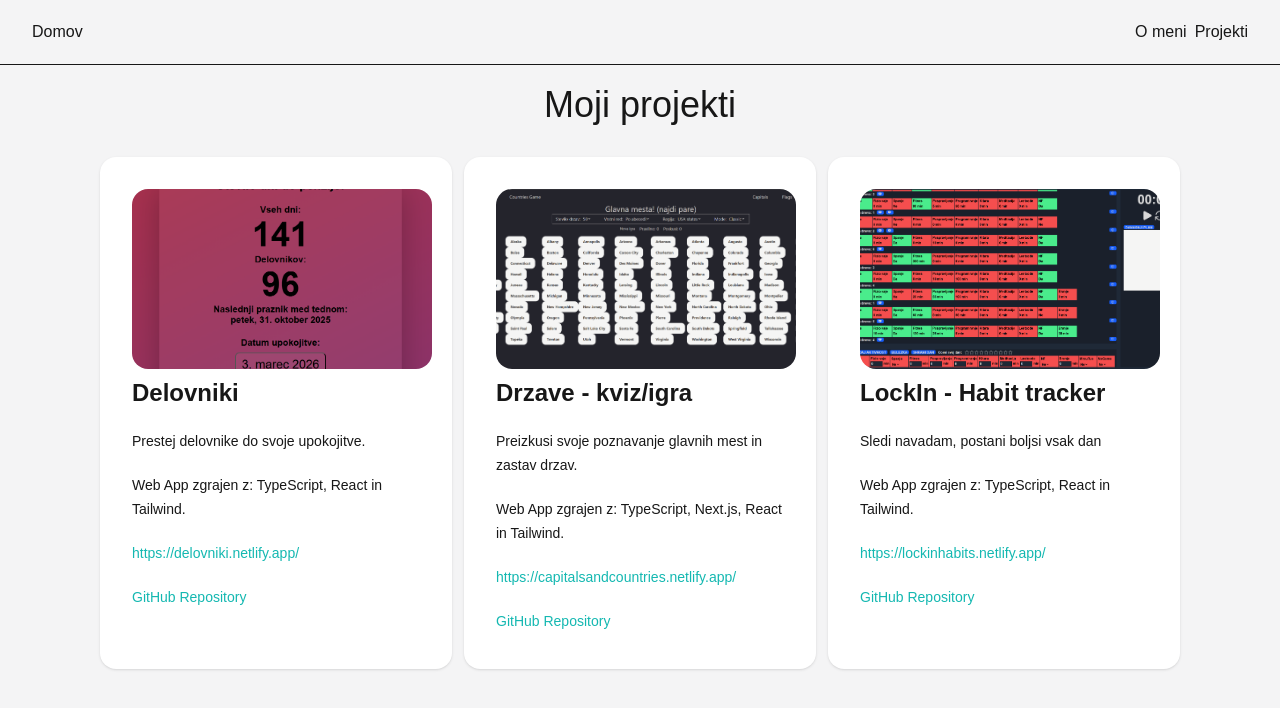
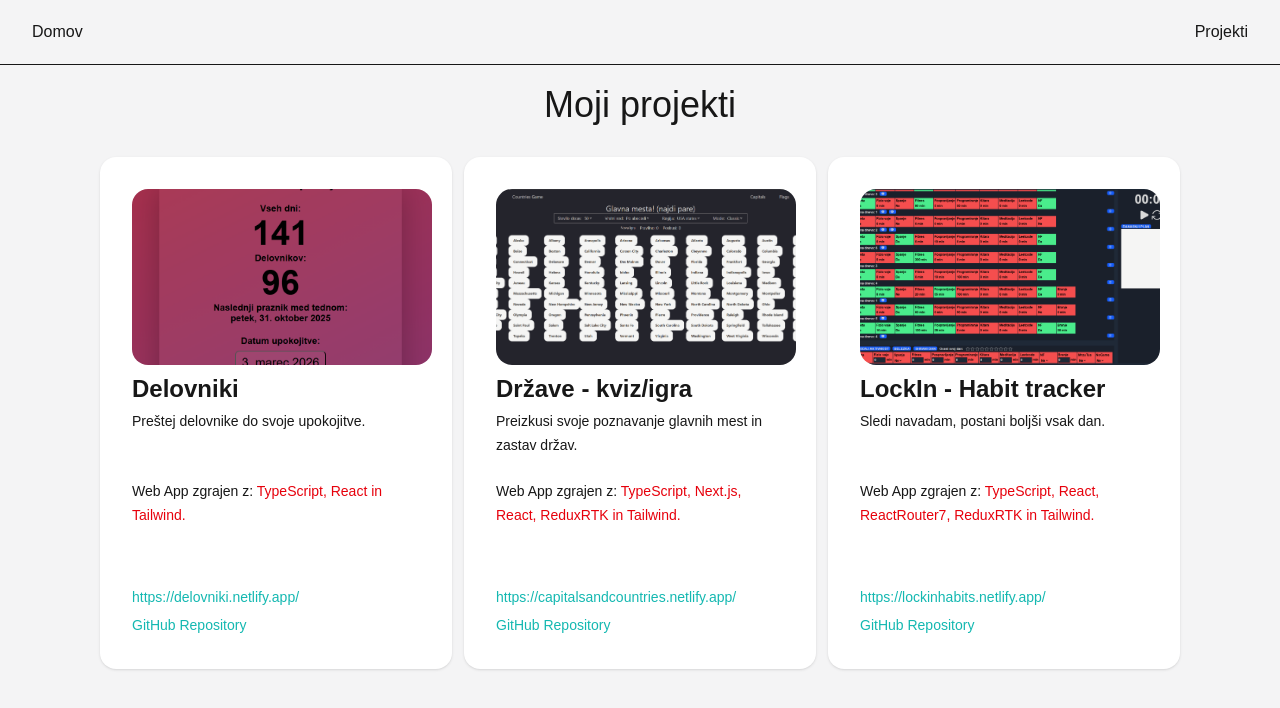
Before and after one commit to DomenGoli/portfolio, a Next.js app: page /projects in a window 1280 px wide. Shown: the top 708 px of the page. Built offline with nearby package versions, Linux system fonts and the light colour scheme.

Commit message:
CSS changes

```diff
--- a/app/_components/Header.tsx
+++ b/app/_components/Header.tsx
@@ -5,7 +5,7 @@ function Header() {
   return (
     <header className='border-b border-primary-900 px-8 py-5'>
       <div className='flex justify-between max-w-7xl mx-auto'>
-        <Link href="/">Domov</Link>
+        <Link className="hover:underline" href="/">Domov</Link>
         <Navigation />
       </div>
     </header>
--- a/app/_components/Navigation.tsx
+++ b/app/_components/Navigation.tsx
@@ -4,11 +4,11 @@ function Navigation() {
     return (
         <nav>
             <ul className="flex gap-2 justify-items-end">
+                {/* <li>
+                    <Link href="/about">O meni</Link>
+                </li> */}
                 <li>
-                    <Link href="/about">O meni</Link>
-                </li>
-                <li>
-                    <Link href="/projects">Projekti</Link>
+                    <Link className="hover:underline" href="/projects">Projekti</Link>
                 </li>
                 {/* <li>
                     <Link href="/technologies">Tehnologije</Link>
--- a/app/_components/ProjectCard.tsx
+++ b/app/_components/ProjectCard.tsx
@@ -14,11 +14,8 @@ function ProjectCard({ project }: { project: ProjectType }) {
     const { title, image, description, tech, url, repo } = project;
     return (
         <div className="flex flex-col shadow rounded-2xl w-[22rem] h-[32rem] bg-white p-8">
-            <div className="relative w-[300px] h-[180px]">
-                <Link
-                    href={url}
-                    target="new"
-                >
+            <div className="relative w-[300px] h-[300px]">
+                <Link href={url} target="new">
                     <Image
                         src={image}
                         className="object-cover rounded-2xl"
@@ -27,16 +24,26 @@ function ProjectCard({ project }: { project: ProjectType }) {
                     />
                 </Link>
             </div>
-            <div className="flex flex-col mt-2 gap-5 text-sm leading-6">
+            <div className="grid h-full grid-rows-[1fr_1fr_auto] mt-2 gap-5 text-sm leading-6">
+                <div className="flex flex-col gap-1">
                     <p className="text-2xl font-bold">{title}</p>
                     <p>{description}</p>
-                <p>{tech}</p>
-                <Link className="text-[#14b8b1]" href={url} target="_new">
+                </div>
+                <div>
+
+                    <p>
+                        <span>Web App zgrajen z: </span>
+                        <span className="text-red-600">{tech}</span>
+                    </p>
+                </div>
+                <div className="flex flex-col gap-1">
+                    <Link className="text-[#14b8b1] hover:underline" href={url} target="_new">
                         {url}
                     </Link>
-                <Link className="text-[#14b8b1]" href={repo} target="_new">
+                    <Link className="text-[#14b8b1] hover:underline" href={repo} target="_new">
                         GitHub Repository
                     </Link>
+                </div>
             </div>
         </div>
     );
--- a/app/_lib/projects.tsx
+++ b/app/_lib/projects.tsx
@@ -6,24 +6,24 @@ export const projects = [
     {
         title: "Delovniki",
         image: scoutImage,
-        description: "Prestej delovnike do svoje upokojitve.",
-        tech: "Web App zgrajen z: TypeScript, React in Tailwind.",
+        description: "Preštej delovnike do svoje upokojitve.",
+        tech: "TypeScript, React in Tailwind.",
         url: "https://delovniki.netlify.app/",
         repo: "https://github.com/DomenGoli/Delovniki/tree/41455f432fe26e9b7d3e6eda85f1e1ff302b17ed/src"
     },
     {
-        title: "Drzave - kviz/igra",
+        title: "Države - kviz/igra",
         image: capitalsImage,
-        description: "Preizkusi svoje poznavanje glavnih mest in zastav drzav.",
-        tech: "Web App zgrajen z: TypeScript, Next.js, React in Tailwind.",
+        description: "Preizkusi svoje poznavanje glavnih mest in zastav držav.",
+        tech: "TypeScript, Next.js, React, ReduxRTK in Tailwind.",
         url: "https://capitalsandcountries.netlify.app/",
         repo: "https://github.com/DomenGoli/capitals2.git"
     },
     {
         title: "LockIn - Habit tracker",
         image: lockinImage,
-        description: "Sledi navadam, postani boljsi vsak dan",
-        tech: "Web App zgrajen z: TypeScript, React in Tailwind.",
+        description: "Sledi navadam, postani boljši vsak dan.",
+        tech: "TypeScript, React, ReactRouter7, ReduxRTK in Tailwind.",
         url: "https://lockinhabits.netlify.app/",
         repo: "https://github.com/DomenGoli/LockIn.git"
     },
--- a/app/page.tsx
+++ b/app/page.tsx
@@ -1,14 +1,30 @@
 import Image from "next/image";
+import Link from "next/link";
 
 export default function Home() {
     return (
         <div className="flex font-sans h-full w-full  pb-20 gap-16 sm:p-20 justify-center">
-      <main className="flex flex-col items-center sm:items-start">
-        <p className="text-4xl">Zivjo, jaz sem</p>
+            <main className="flex flex-col items-center sm:items-start mt-20">
+                <p className="text-4xl">Živjo, jaz sem</p>
                 <div className="flex flex-col gap-8">
+                    <p className="text-9xl">Domen.</p>
+                    <p className="text-4xl">
+                        Dobrodošli na moji portfolio strani.
+                    </p>
+                    <div>
+                        <p className="text-1xl">
+                            Sem razvijalec spletnih aplikacij s fokusom na
+                            JavaScript/TypeScript in React.js.
+                        </p>
+                        <div className="flex justify-center pt-4">
 
-        <p className="text-9xl">Domen.</p>
-        <p className="text-4xl">Dobrodosli na moji portfolio strani.</p>
+                        <Link href="/projects">
+                        <button className="border rounded-[10px] px-3 bg-stone-200 cursor-pointer hover:bg-stone-50 duration-150">
+                            <p>Nekaj izmed mojih projektov</p>
+                        </button>
+                        </Link>
+                        </div>
+                    </div>
                 </div>
             </main>
             {/* <footer className="row-start-3 flex gap-[24px] flex-wrap items-center justify-center"> */}
```
Lines whose indentation alone changed are shown as unchanged.
